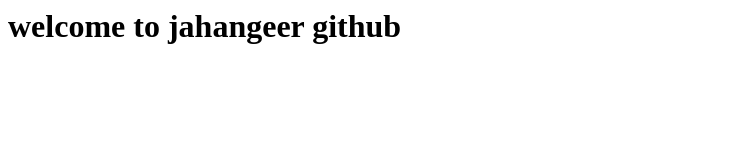
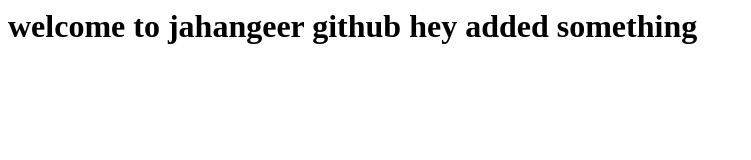
Before and after one commit to jahangeer0411/website, a plain HTML site: page index.html in a window 1280 px wide. Shown: the whole page, without its empty margins (0-751 px from the left). Drawn offline with Linux system fonts and the light colour scheme.

Commit message:
new-added 2

```diff
--- a/index.html
+++ b/index.html
@@ -1,5 +1,7 @@
 <html>
 <title>Jenkins CI/CD Pipeline</title>
 <body>
-<h1>welcome to jahangeer github</h1>
+<h1>welcome to jahangeer github
+hey added something
+</h1>
 </html>
```
